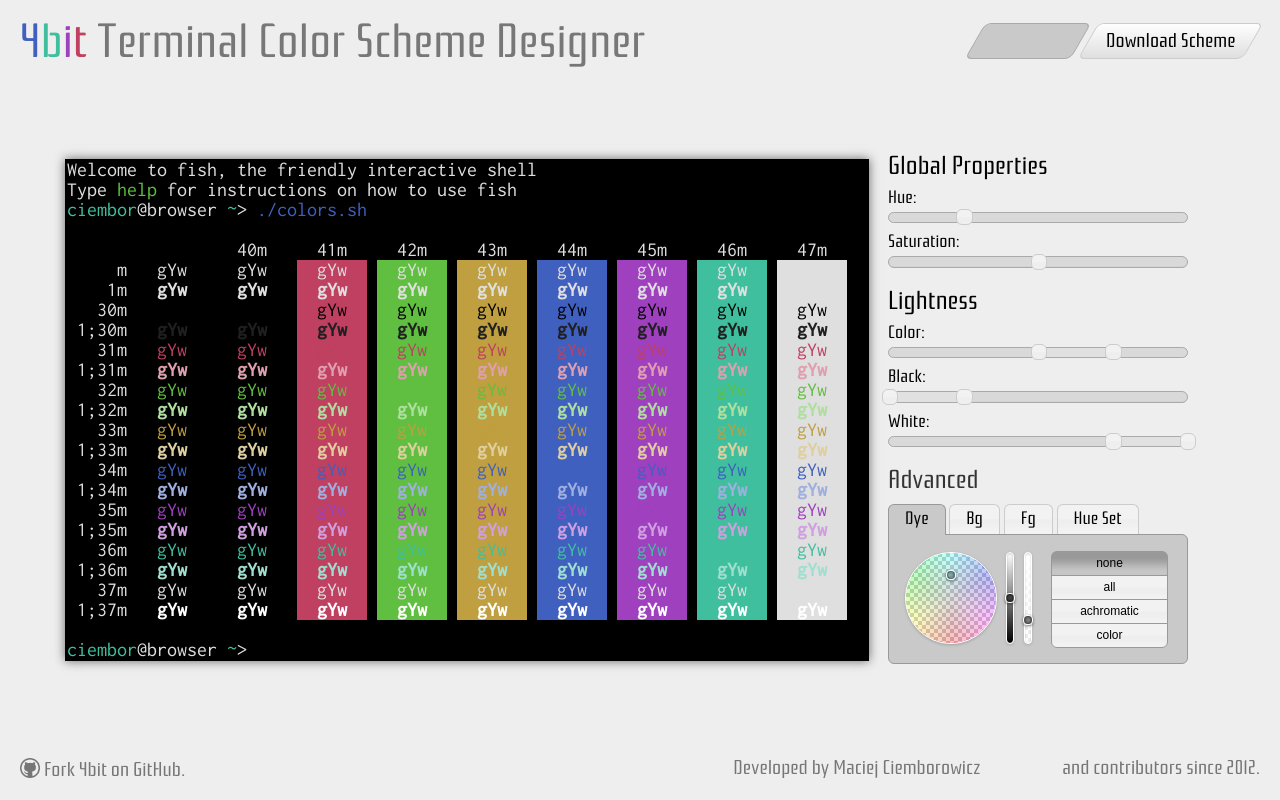
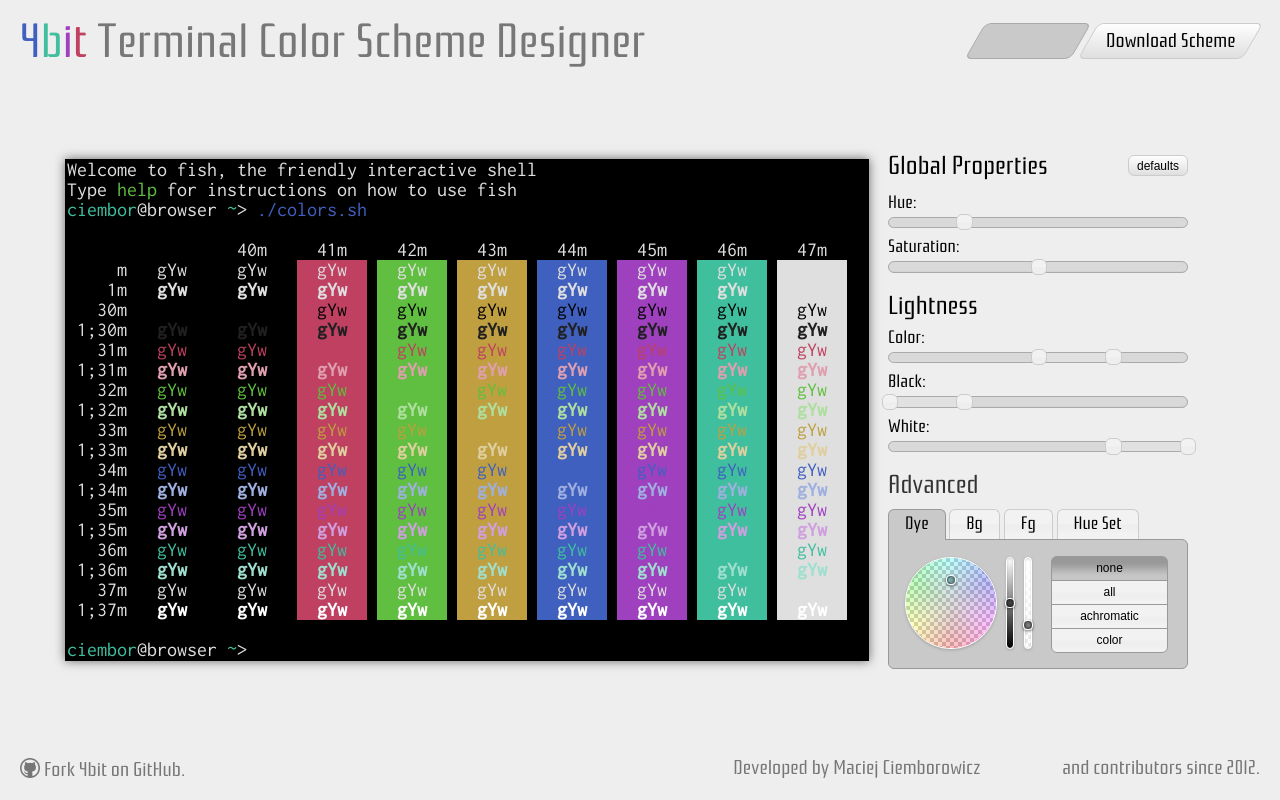
Before and after one commit to ciembor/4bit, a Vue app: page / in a window 1280 px wide. Built offline with nearby package versions, Linux system fonts and the light colour scheme.

Commit message:
Add defaults reset button

```diff
--- a/src/components/EditorControls.vue
+++ b/src/components/EditorControls.vue
@@ -1,7 +1,10 @@
 <template>
   <section id="controls">
     <section id="global-properties">
-      <h2>Global Properties</h2>
+      <div class="section-heading">
+        <h2>Global Properties</h2>
+        <button type="button" class="defaults-button" @click="resetDefaults">defaults</button>
+      </div>
       <h3>Hue: </h3>
       <HueSlider />
 			<h3>Saturation:</h3>
@@ -21,6 +24,7 @@
 </template>
 
 <script>
+import { useSchemeStore } from '../stores/Scheme';
 import HueSlider from './controls/sliders/HueSlider.vue';
 import SaturationSlider from './controls/sliders/SaturationSlider.vue';
 import ColorLightnessSlider from './controls/sliders/ColorLightnessSlider.vue';
@@ -37,6 +41,16 @@ export default {
 		BlackLightnessSlider,
 		WhiteLightnessSlider,
     AdvancedControls
+  },
+  setup() {
+    const schemeStore = useSchemeStore();
+
+    return { schemeStore };
+  },
+  methods: {
+    resetDefaults() {
+      this.schemeStore.resetScheme();
+    },
   },
 };
 </script>
@@ -57,5 +71,53 @@ export default {
     font-size: 18px;
     margin: 10px 0 5px;
   }
+
+  .section-heading {
+    align-items: center;
+    display: flex;
+    justify-content: space-between;
+    gap: 12px;
+  }
+
+  .defaults-button {
+    background: rgb(254 254 254);
+    background: linear-gradient(
+      to bottom,
+      rgb(254 254 254 / 100%) 0%,
+      rgb(223 223 223 / 100%) 100%
+    );
+    border: 1px solid #ccc;
+    border-radius: 6px;
+    cursor: pointer;
+    font-family: Arial, Verdana, sans-serif;
+    font-size: 12px;
+    font-weight: normal;
+    line-height: 1.2;
+    margin-top: 15px;
+    padding: 3px 8px 2px;
+    white-space: nowrap;
+  }
+
+  .defaults-button:hover {
+    background: rgb(247 247 247);
+    background: linear-gradient(
+      to bottom,
+      rgb(247 247 247 / 100%) 0%,
+      rgb(224 224 224 / 100%) 76%,
+      rgb(218 218 218 / 100%) 88%,
+      rgb(209 209 209 / 100%) 100%
+    );
+    border: 1px solid #bbb;
+  }
+
+  .defaults-button:active {
+    background: rgb(225 225 225);
+    background: linear-gradient(
+      to bottom,
+      rgb(225 225 225 / 100%) 0%,
+      rgb(218 218 218 / 100%) 100%
+    );
+    border: 1px solid #bbb;
+  }
 }
 </style>
--- a/src/stores/Scheme.js
+++ b/src/stores/Scheme.js
@@ -3,6 +3,11 @@ import { createDefaultScheme } from '../services/SchemeState';
 
 export const useSchemeStore = defineStore('scheme', {
   state: () => ({
-    scheme: createDefaultScheme()
-  })
+    scheme: createDefaultScheme(),
+  }),
+  actions: {
+    resetScheme() {
+      this.scheme = createDefaultScheme();
+    },
+  },
 });
```
Also changed, not shown: 2 other files (tests, documents, lock files or other folders).
